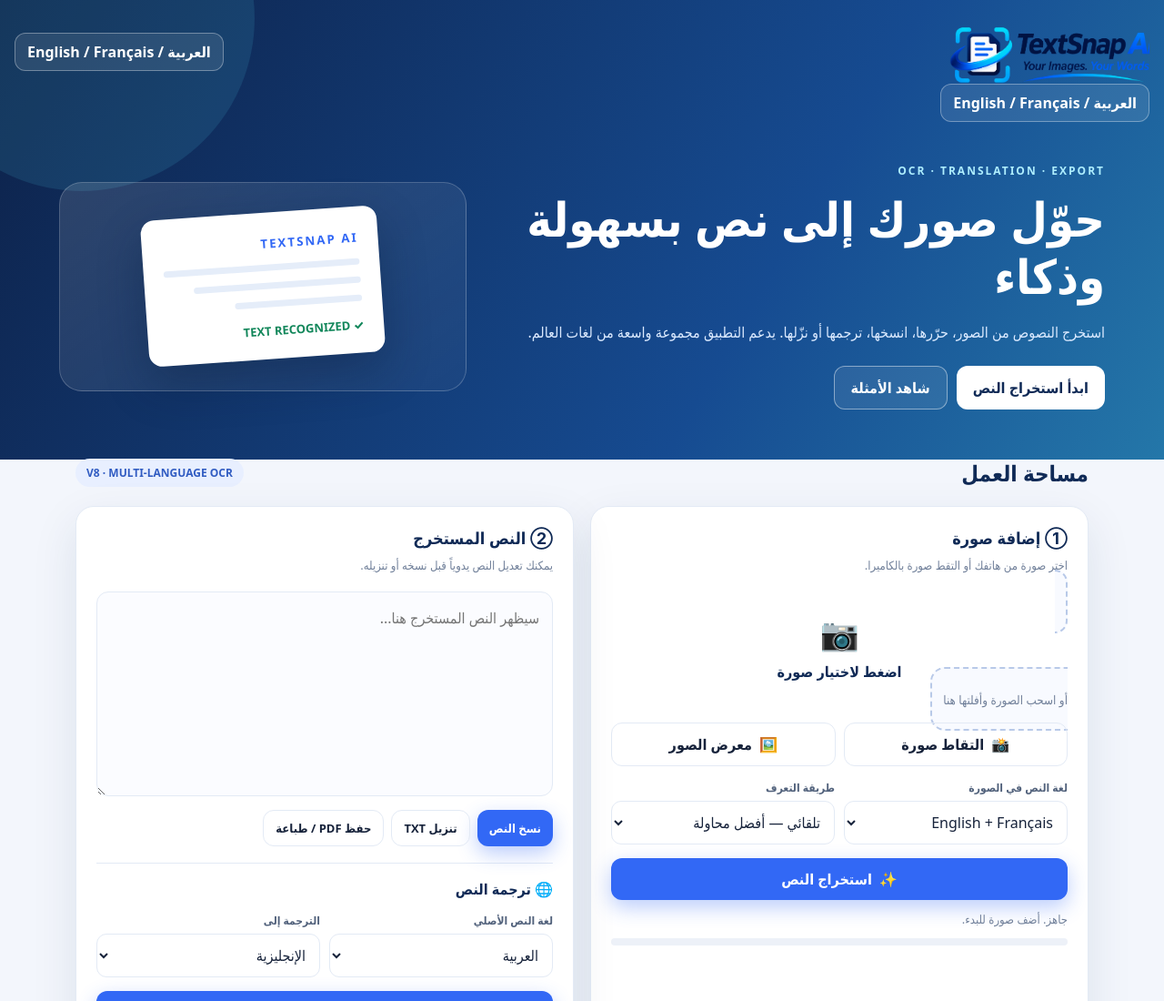
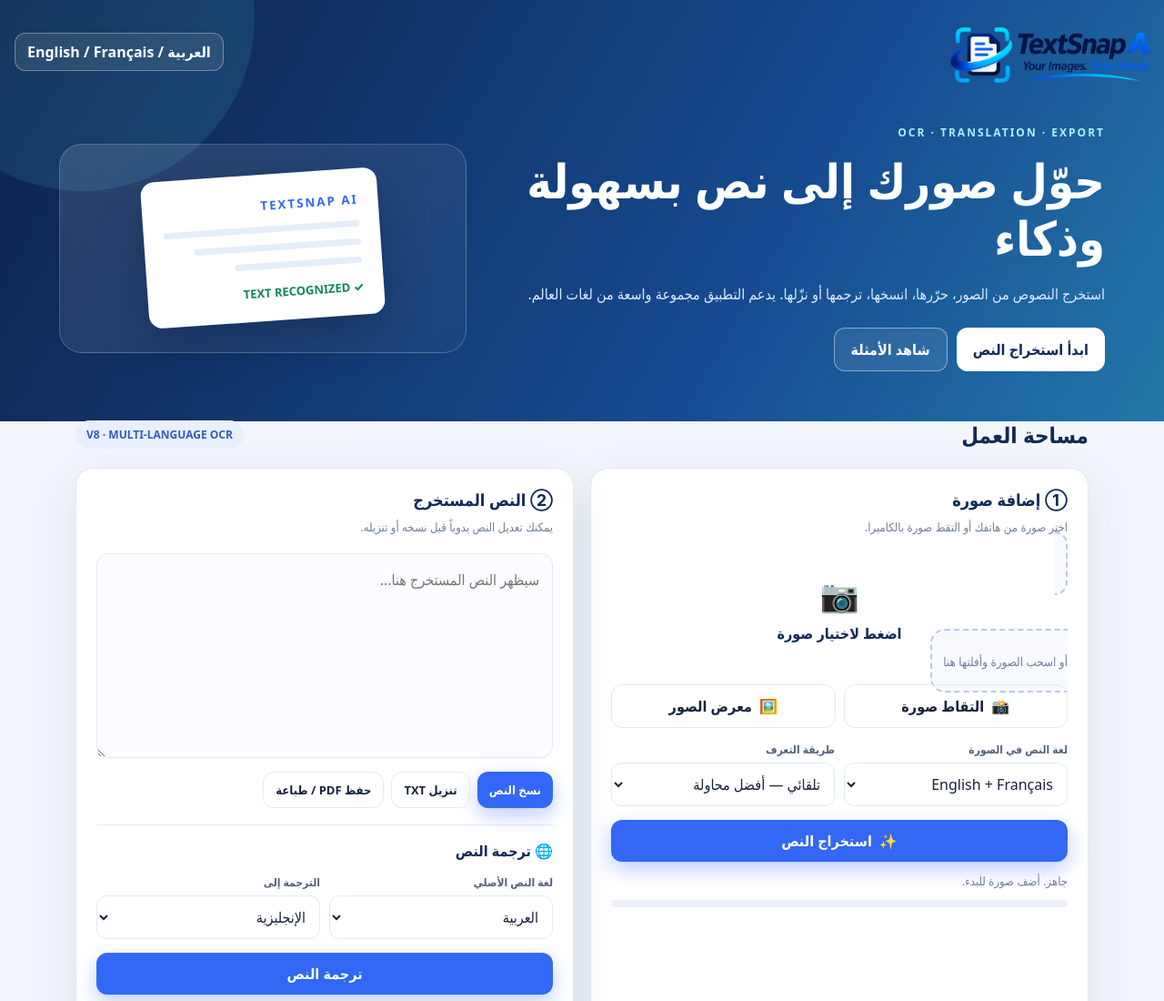
Before and after one commit to Tarek103-star/textsnap-ai, a plain HTML site: page index.html in a window 1280 px wide. Shown: the top 1100 px of the page at 91% size. Drawn offline with Linux system fonts and the light colour scheme.

Commit message:
Fix duplicated language switcher in header

```diff
--- a/index.html
+++ b/index.html
@@ -305,9 +305,6 @@ body {
     العربية / English / Français
   </button>
 </div>
-
-    <button class="lang-switch" id="uiLanguage">العربية / English / Français</button>
-  </div>
 
   <div class="hero-content">
     <div>
```
